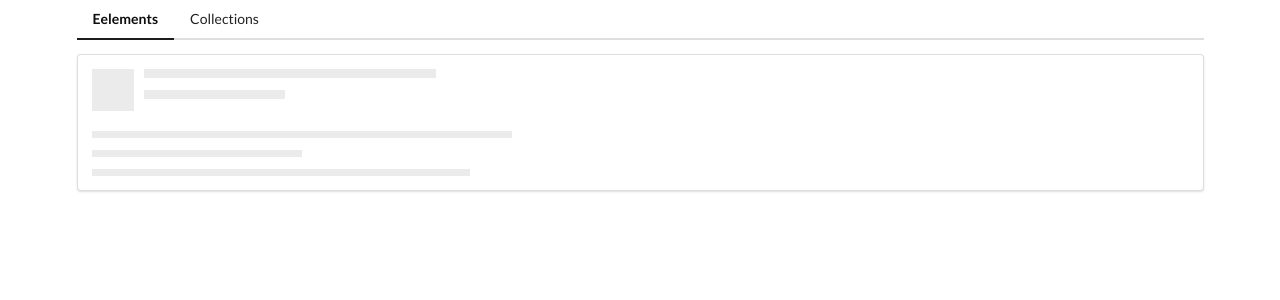
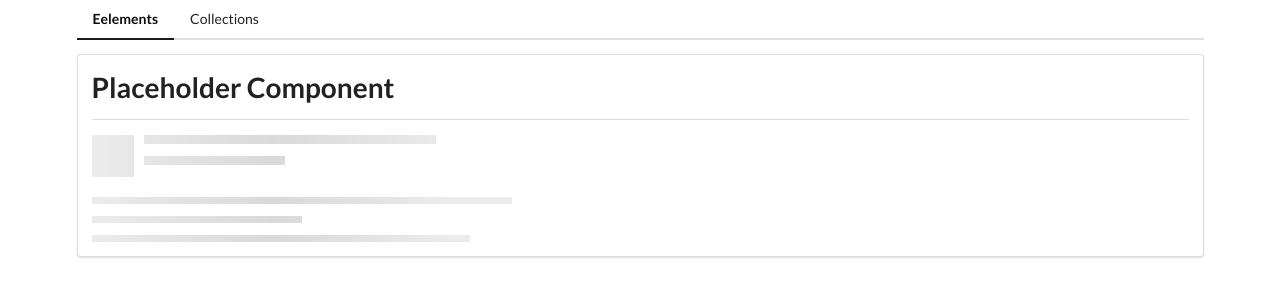
Before and after one commit to elsayedabdelnaby/angular-learning-projects, an Angular app in the folder comps/: page /elements in a window 1280 px wide. Shown: the top 300 px of the page. Built offline with nearby package versions, Linux system fonts and the light colour scheme.

Commit message:
generate shared widget module and divider component and used in elements module

```diff
--- a/comps/src/app/elements/elements-home/elements-home.component.html
+++ b/comps/src/app/elements/elements-home/elements-home.component.html
@@ -1 +1,2 @@
-<app-placeholder [header] = "true"></app-placeholder>
+<app-divider [title] = "'Placeholder Component'"></app-divider>
+<app-placeholder></app-placeholder>
--- a/comps/src/app/elements/elements.module.ts
+++ b/comps/src/app/elements/elements.module.ts
@@ -5,6 +5,7 @@ import { ElementsRoutingModule } from './elements-routing.module';
 import { ElementsHomeComponent } from './elements-home/elements-home.component';
 import { PlaceholderComponent } from './placeholder/placeholder.component';
 import { TimesDirective } from './times.directive';
+import { SharedModule } from '../shared/shared.module';
 
 
 @NgModule({
@@ -15,7 +16,8 @@ import { TimesDirective } from './times.directive';
   ],
   imports: [
     CommonModule,
-    ElementsRoutingModule
+    ElementsRoutingModule,
+    SharedModule
   ],
   exports: []
 })
--- a/comps/src/app/elements/placeholder/placeholder.component.ts
+++ b/comps/src/app/elements/placeholder/placeholder.component.ts
@@ -7,7 +7,7 @@ import { Component, OnInit, Input } from '@angular/core';
 })
 export class PlaceholderComponent implements OnInit {
 
-  @Input() header = false;
+  @Input() header = true;
   @Input() lines = 3;
 
   constructor() { }
--- /dev/null
+++ b/comps/src/app/shared/divider/divider.component.html
@@ -0,0 +1,2 @@
+<h1>{{ title }}</h1>
+<div class="ui divider"></div>
--- /dev/null
+++ b/comps/src/app/shared/divider/divider.component.ts
@@ -0,0 +1,17 @@
+import { Component, OnInit, Input } from '@angular/core';
+
+@Component({
+  selector: 'app-divider',
+  templateUrl: './divider.component.html',
+  styleUrls: ['./divider.component.css']
+})
+export class DividerComponent implements OnInit {
+
+  @Input() title = '';
+
+  constructor() { }
+
+  ngOnInit(): void {
+  }
+
+}
```
Also changed, not shown: comps/src/app/shared/shared.module.ts (added, +16 -0 lines), comps/src/app/shared/divider/divider.component.css (added), 1 other file (tests, documents, lock files or other folders).
